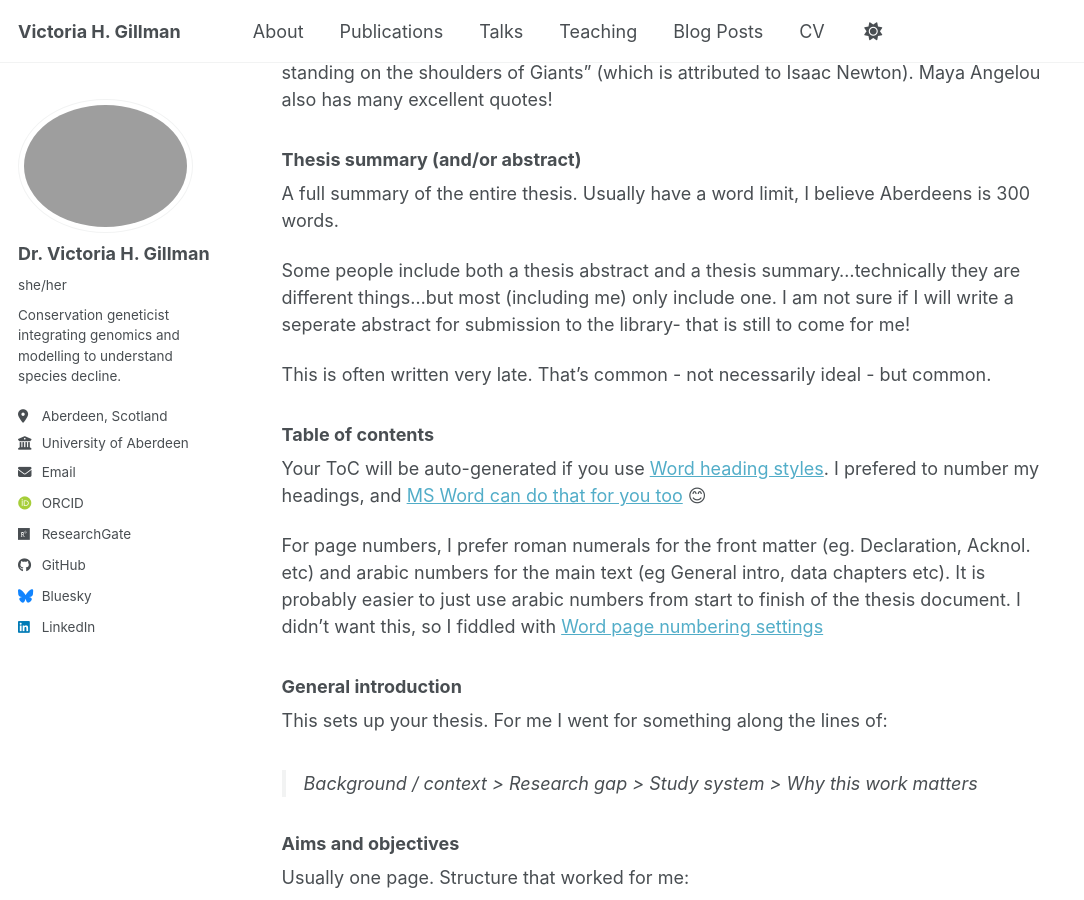
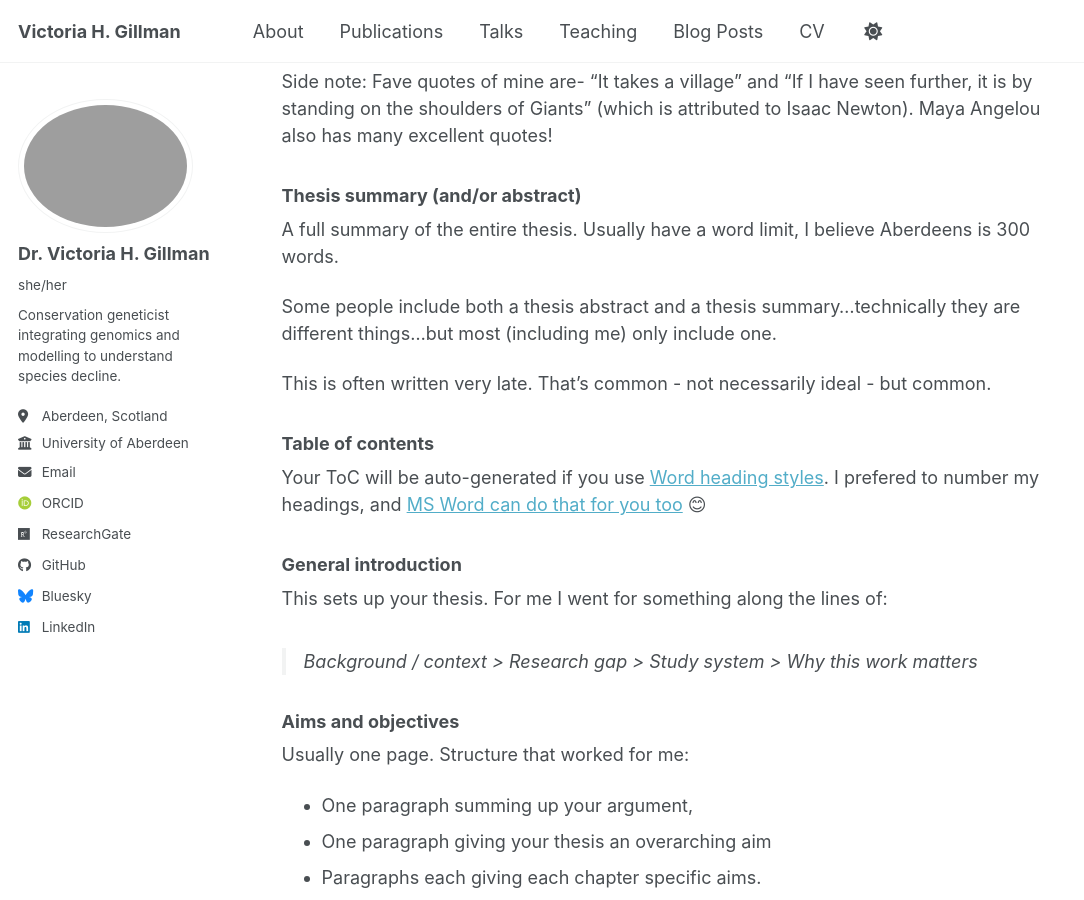
Before and after one commit to victoriagillman/victoriagillman.github.io, a Jekyll site: the page built from _posts/2026-04-04-phd-thesis-template-guide.md, in a window 1280 px wide and 900 px high, scrolled down 3058 px. Shown: the whole window, without its empty margins (0-1084 px from the left). Built offline with Jekyll 4.4.1, drawn with Linux system fonts in a browser that asks for light colours; emoji names are drawn with the system emoji font; some web fonts are replaced; a script bundle is joined from its source files by our own code; library files that are not in the unit come from our copies; some of the changed text lies outside the part shown.

Commit message:
minor wording updates

```diff
--- a/_posts/2026-04-04-phd-thesis-template-guide.md
+++ b/_posts/2026-04-04-phd-thesis-template-guide.md
@@ -105,16 +103,13 @@ Side note: Fave quotes of mine are- "It takes a village" and "If I have seen fur
 
 A full summary of the entire thesis. Usually have a word limit, I believe Aberdeens is 300 words.
 
-Some people include both a thesis abstract and a thesis summary...technically they are different things...but most (including me) only include one. I am not sure if I will write a seperate abstract for submission to the library- that is still to come for me!
+Some people include both a thesis abstract and a thesis summary...technically they are different things...but most (including me) only include one.
 
 This is often written very late. That’s common - not necessarily ideal - but common.
 
 ### Table of contents
 
 Your ToC will be auto-generated if you use [Word heading styles](https://support.microsoft.com/en-gb/office/use-the-navigation-pane-in-word-394787be-bca7-459b-894e-3f8511515e55). I prefered to number my headings, and [MS Word can do that for you too](https://support.microsoft.com/en-au/office/number-your-headings-ce24e028-4cb4-4d4a-bf25-fb2c61fc6585) :blush:
-
-For page numbers, I prefer roman numerals for the front matter (eg. Declaration, Acknol. etc) and arabic numbers for the main text (eg General intro, data chapters etc).
-It is probably easier to just use arabic numbers from start to finish of the thesis document. I didn't want this, so I fiddled with [Word page numbering settings](https://support.microsoft.com/en-gb/office/customize-page-numbers-and-their-formats-in-different-word-document-sections-bb4da2bd-1597-4b0c-9e91-620615ed8c05)
 
 ### General introduction
 
@@ -268,7 +268,7 @@ Beyond that, the rest is up to you.
 
 If your examiners don’t like your formatting choices, they will usually suggest minor (and easy to implement) corrections. In most cases, the focus is on your research rather than the exact formatting.
 
-So, look at previous theses, check official guidance, ask your supervisor and then choose what makes the most sense for your work
+So, look at previous theses, check official guidance, ask your supervisor and then choose what makes the most sense for your work.
 
 ---
 
```
Also changed, not shown: other parts of _posts/2026-04-04-phd-thesis-template-guide.md (+10 -7 lines).
